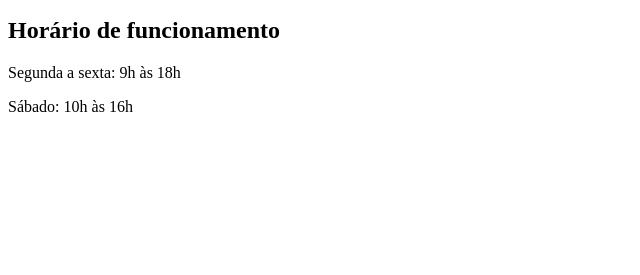
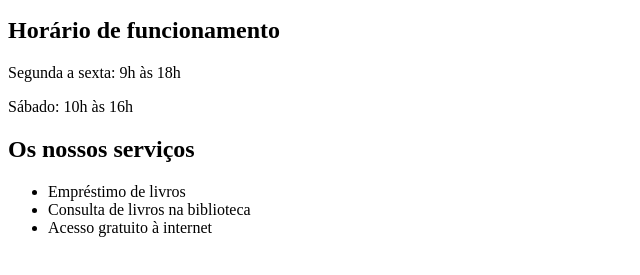
Before and after one commit to CarolGrechi/biblioteca_do_bairro, a plain HTML site: page index.html in a window 1280 px wide. Shown: the part 101-376 px from the top of the page, without its empty margins (0-640 px from the left). Drawn offline with Linux system fonts and the light colour scheme.

Commit message:
Adicionar servicos da biblioteca

```diff
--- a/index.html
+++ b/index.html
@@ -11,5 +11,11 @@
     <h2>Horário de funcionamento</h2>
     <p>Segunda a sexta: 9h às 18h</p>
     <p>Sábado: 10h às 16h</p>
+    <h2>Os nossos serviços</h2>
+<ul>
+    <li>Empréstimo de livros</li>
+    <li>Consulta de livros na biblioteca</li>
+    <li>Acesso gratuito à internet</li>
+</ul>
 </body>
 </html>
```
